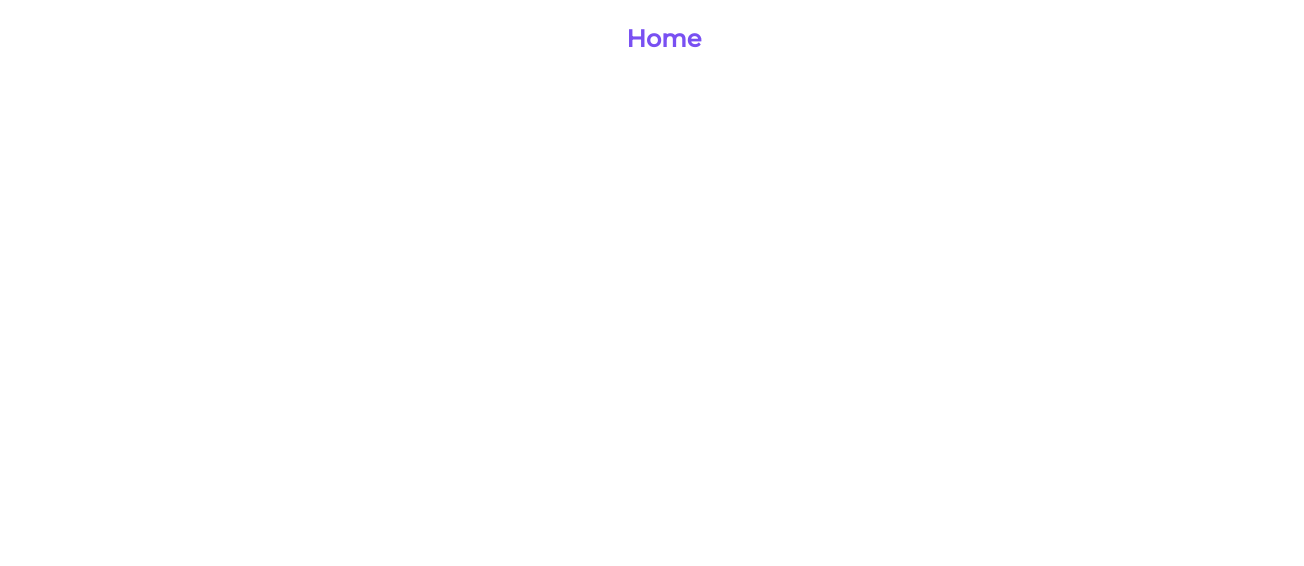
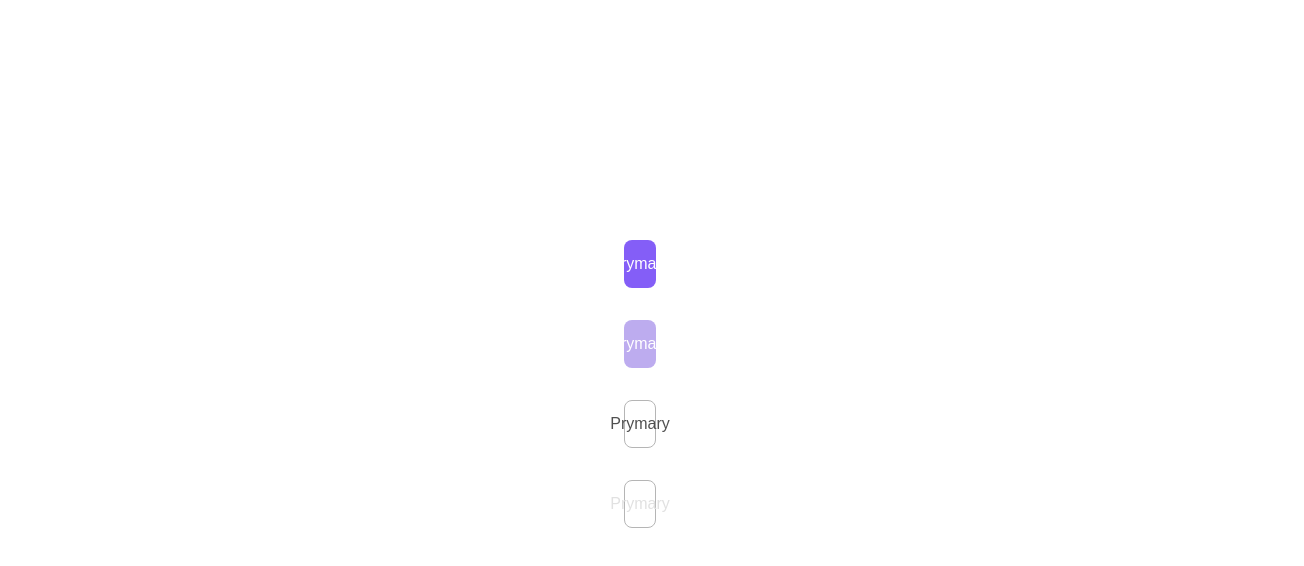
Before and after one commit to brunomartinsux/webapp-mvp, a Next.js app: page / in a window 1280 px wide. Shown: the top 566 px of the page, 1304 px wide, since content can reach past the window. Built offline with nearby package versions, Linux system fonts and the light colour scheme.

Commit message:
build: primary & outline button ▶️

```diff
--- /dev/null
+++ b/components/atoms/buttons/button.tsx
@@ -0,0 +1,10 @@
+import { ButtonStyle } from '../../../src/styles/components/atoms/buttons'
+
+export default function Button(props: any){
+
+    return(
+        <>
+        <ButtonStyle className={props.type}>{props.children}</ButtonStyle>
+        </>
+    )
+}
--- a/src/pages/api/teste.ts
+++ b/src/pages/api/teste.ts
@@ -1,6 +1,6 @@
 import { createSimulate } from '../../../firebase/questions'
 
-export default async function handler(req: Request, res: any) {
+export default async function handler(res: any) {
 
     const response = await createSimulate()
 
--- a/src/pages/index.tsx
+++ b/src/pages/index.tsx
@@ -1,9 +1,13 @@
+import Button from '../../components/atoms/buttons/button';
 import { Container } from '../styles/pages/Home';
 
 export default function Home() {
     return (
         <Container>
-            <h1>Home</h1>
+            <Button type="primary">Prymary</Button>
+            <Button type="primary disabled">Prymary</Button>
+            <Button type="outline">Prymary</Button>
+            <Button type="outline disabled">Prymary</Button>
         </Container>
     );
 }
--- /dev/null
+++ b/src/styles/components/atoms/buttons.ts
@@ -0,0 +1,61 @@
+import styled from 'styled-components';
+
+export const ButtonStyle = styled.button`
+
+    cursor: pointer;
+    font-size: 1rem;
+    font-weight: 500;
+    outline: none;
+    border: none;
+    border-radius: 8px;
+
+    &.primary {
+    width: 100%;
+    height:  48px;
+    background-color: ${(props) => props.theme.colors.primary_medium};
+    display: flex;
+    justify-self: center
+    align-self: center;
+    margin: 16px;
+    cursor: pointer;
+    justify-content: center;
+    align-items: center;
+    font-size: 1rem;
+    color: ${(props) => props.theme.colors.white};
+    }
+
+    &.outline {
+        width: 100%;
+        height:  48px;
+        background-color: ${(props) => props.theme.colors.white};
+        display: flex;
+        justify-self: center
+        align-self: center;
+        margin: 16px;
+        outline: none;
+        border: 1px solid #B5B5B5;
+        color: ${(props) => props.theme.colors.grey_dark};
+        justify-content: center;
+        align-items: center;
+    }
+
+    &.primary:hover {
+        background-color: ${(props) => props.theme.colors.primary_dark}
+    }
+
+    &.outline:hover {
+        border: 1px solid #252525;
+    }
+
+    &.primary.disabled {
+        pointer-events: none;
+        background-color: ${(props) => props.theme.colors.primary_lightest}
+    }
+
+    &.outline.disabled{
+        pointer-events: none;
+        border: 1px solid #B5B5B5;
+        color: ${(props) => props.theme.colors.grey_light}
+    }
+
+`
--- a/src/styles/pages/Home.ts
+++ b/src/styles/pages/Home.ts
@@ -1,16 +1,16 @@
 import styled from 'styled-components';
 
 export const Container = styled.div`
-    width: 100vw;
-    height: 100vh;
+    width: 100%;
+    height: 90vh;
 
+    padding: 0 600px;
     display: flex;
     flex-direction: column;
-    justify-content: flex-start;
+    justify-content: center;
     align-items: center;
 
     h1 {
-        font-size: ${(props) => 3 * props.theme.metrics.base}px;
         color: ${(props) => props.theme.colors.primary_dark};
     }
 `;
```
Also changed, not shown: 1 other file (tests, documents, lock files or other folders).
